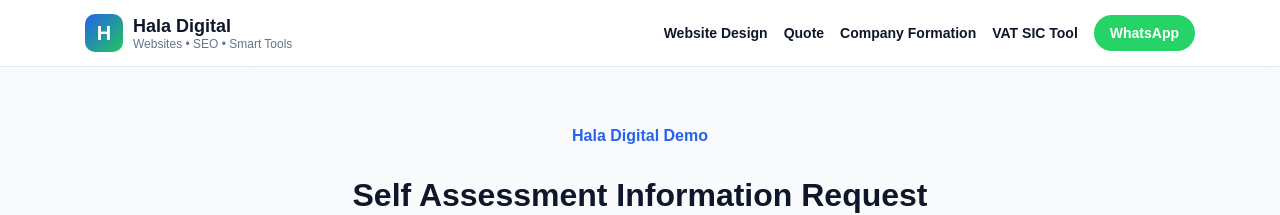
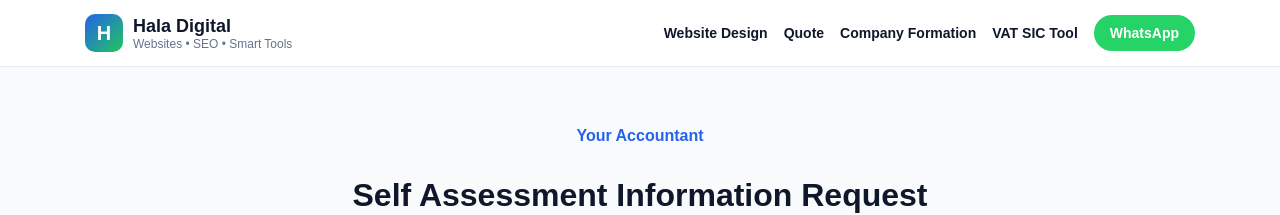
Before and after one commit to HalaDigitalLtd/uktaxcalculator-app, a Next.js app: page /smart-sa-intake in a window 1280 px wide. Shown: the top 215 px of the page. Built offline with nearby package versions, Linux system fonts and the light colour scheme.

Commit message:
Implement white-label branding for Smart SA Intake (remove Hala branding)

```diff
--- a/app/smart-sa-intake/page.tsx
+++ b/app/smart-sa-intake/page.tsx
@@ -29,8 +29,8 @@ const firmSlots: Record<string, FirmConfig> = Object.fromEntries(
 );
 
 const firmConfig: Record<string, FirmConfig> = {
-  hala: {
-    name: "Hala Digital Demo",
+  default: {
+    name: "Your Accountant",
     formEndpoint: DEFAULT_FORM_ENDPOINT,
     brandColor: "#2563eb",
   },
@@ -175,7 +175,7 @@ const riskMap: Record<string, string[]> = {
 function getFirmFromUrl() {
   if (typeof window === "undefined") return "hala";
   const params = new URLSearchParams(window.location.search);
-  return params.get("firm") || "hala";
+  return params.get("firm") || "default";
 }
 
 export default function SmartSAIntake() {
@@ -282,7 +282,7 @@ Risk flags are internal prompts for the accountant only and should not be treate
 
         {isUnknownFirm && (
           <div style={warningStyle}>
-            Unknown firm code. This submission will be sent to the Hala Digital demo inbox.
+            This is a generic intake link. Please confirm with your accountant if required.
           </div>
         )}
       </div>
```
